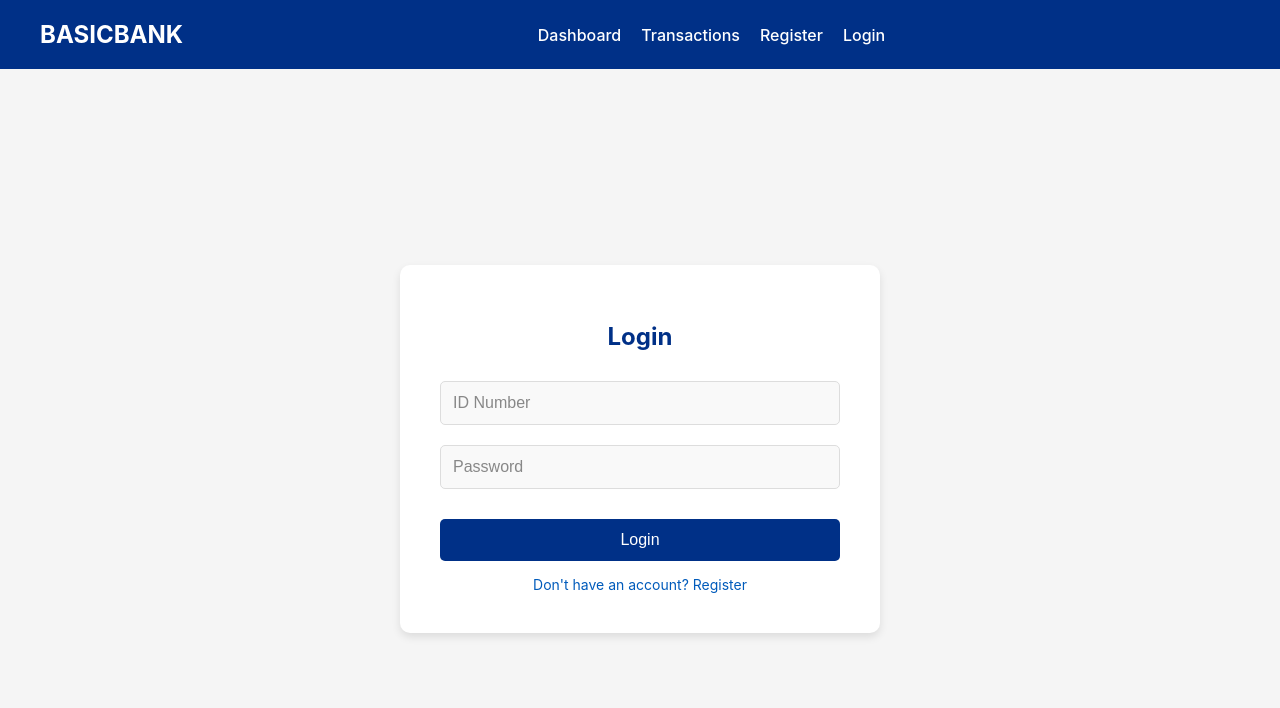
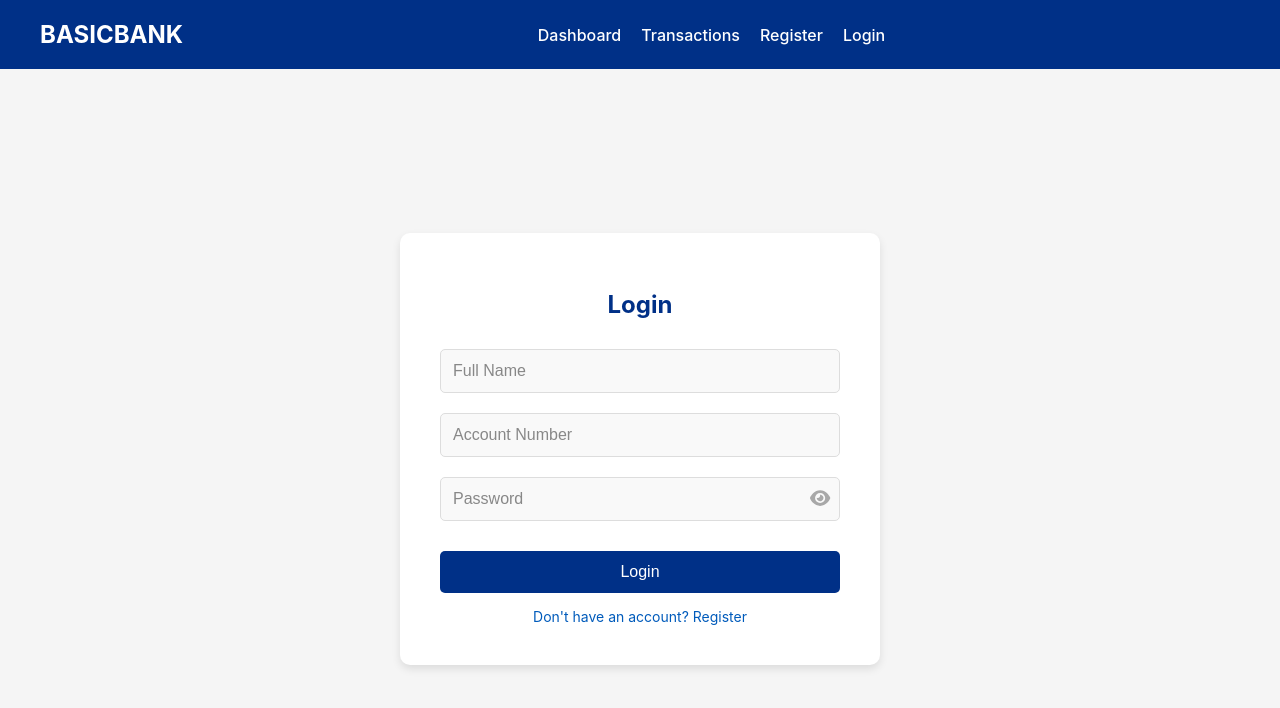
Before and after one commit to BradsBrother/APDS-poe, a React (Create React App) app in the folder Customer-Portal/Frontend/: page /login in a window 1280 px wide. Shown: the top 708 px of the page. Built offline with nearby package versions, Linux system fonts and the light colour scheme.

Commit message:
changed thing on the login screen

```diff
--- a/Customer-Portal/Frontend/src/Components/Login.js
+++ b/Customer-Portal/Frontend/src/Components/Login.js
@@ -1,22 +1,31 @@
 import React, { useState } from 'react';
+import { FontAwesomeIcon } from '@fortawesome/react-fontawesome';
+import { faEye, faEyeSlash } from '@fortawesome/free-solid-svg-icons';
 import authService from '../Services/authService';
 import '../Styles/Login.css';
 
 const Login = () => {
-    const [idNumber, setIdNumber] = useState('');
+    const [fullName, setFullName] = useState('');
+    const [accountNumber, setAccountNumber] = useState('');
     const [password, setPassword] = useState('');
     const [errorMessage, setErrorMessage] = useState('');
+    const [passwordVisible, setPasswordVisible] = useState(false);
 
     const handleLogin = async (e) => {
         e.preventDefault();
         setErrorMessage('');
 
         try {
-            const response = await authService.login({ idNumber, password });
+            // Adjust the data being sent to the login service
+            const response = await authService.login({ fullName, accountNumber, password });
             alert('Login successful');
+            // Optionally, handle the response further (e.g., redirect to dashboard)
         } catch (error) {
-            setErrorMessage(error.response?.data?.message || 'Invalid ID number or password');
+            setErrorMessage(error.response?.data?.message || 'Invalid account number or password');
         }
+    };
+    const togglePasswordVisibility = () => {
+        setPasswordVisible(!passwordVisible);
     };
 
     return (
@@ -27,18 +36,33 @@ const Login = () => {
                 <form onSubmit={handleLogin}>
                     <input
                         type="text"
-                        placeholder="ID Number"
-                        value={idNumber}
-                        onChange={(e) => setIdNumber(e.target.value)}
+                        placeholder="Full Name"
+                        value={fullName}
+                        onChange={(e) => setFullName(e.target.value)}
                         required
                     />
                     <input
-                        type="password"
-                        placeholder="Password"
-                        value={password}
-                        onChange={(e) => setPassword(e.target.value)}
+                        type="text"
+                        placeholder="Account Number"
+                        value={accountNumber}
+                        onChange={(e) => setAccountNumber(e.target.value)}
                         required
                     />
+                    <div className="password-container">
+                        <input
+                            type={passwordVisible ? 'text' : 'password'}
+                            placeholder="Password"
+                            value={password}
+                            onChange={(e) => setPassword(e.target.value)}
+                            required
+                        />
+                        <span
+                                className="password-toggle-icon"
+                                onClick={togglePasswordVisibility}
+                            >
+                            <FontAwesomeIcon icon={passwordVisible ? faEyeSlash : faEye} />
+                        </span>
+                    </div>
                     <button type="submit">Login</button>
                 </form>
                 <a href="/register" className="small-text">Don't have an account? Register</a>
--- a/Customer-Portal/Frontend/src/Styles/Login.css
+++ b/Customer-Portal/Frontend/src/Styles/Login.css
@@ -86,3 +86,22 @@
     margin-top: 15px;
     text-decoration: none;
 }
+.password-container {
+    position: relative;
+    width: 100%;
+    display: flex;
+    align-items: center;
+}
+
+.password-container input {
+    width: 100%;
+    padding-right: 40px; /* Extra padding to accommodate the icon */
+}
+
+.password-toggle-icon {
+    position: absolute;
+    right: 10px;
+    cursor: pointer;
+    color: #a8a8a8;
+    font-size: 18px;
+}
```
